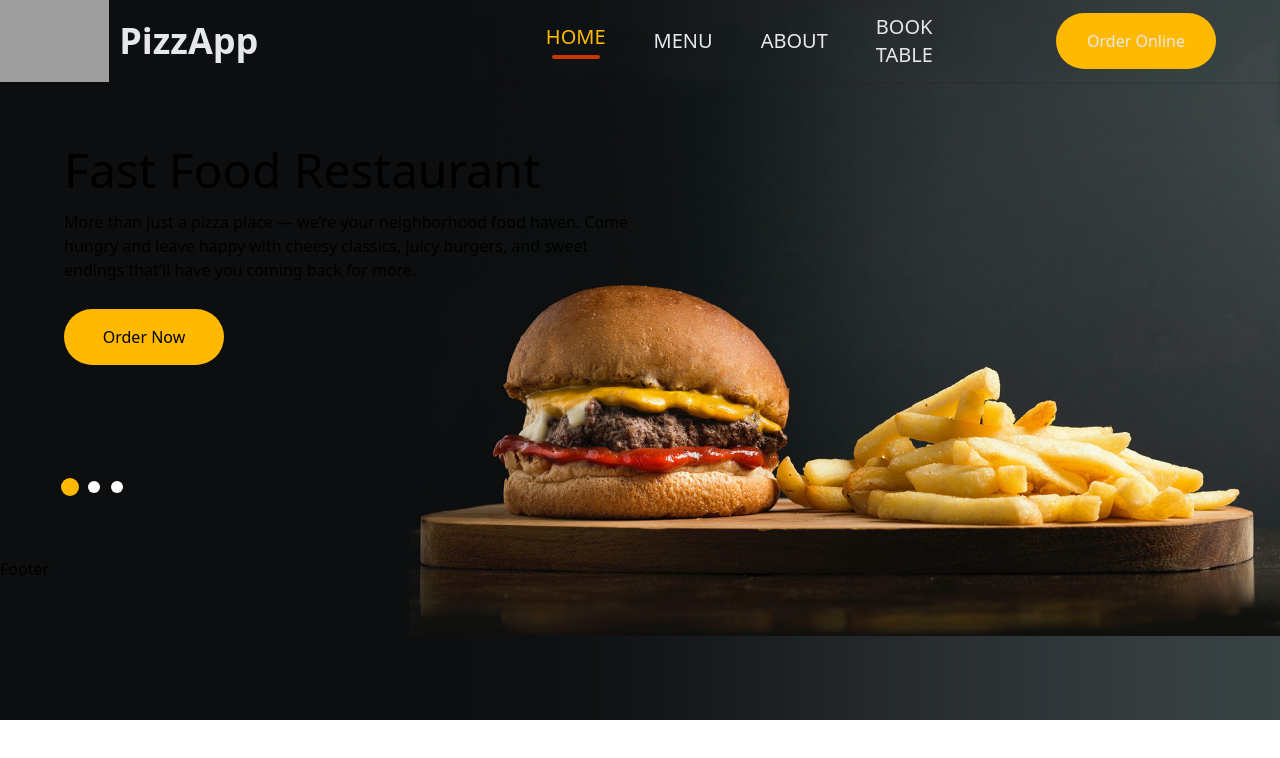
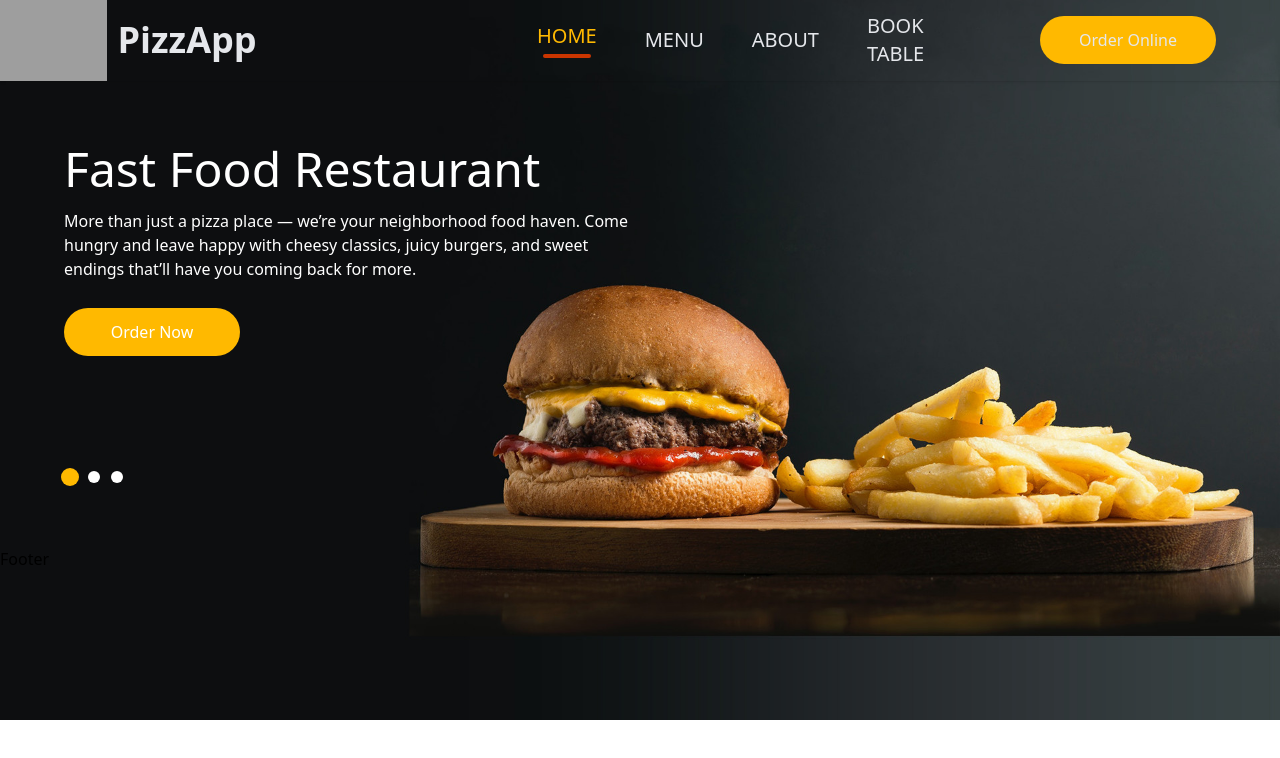
Before and after one commit to Samyrabah-chikhi/Restaurant, a React (Vite) app in the folder Frontend/: page / in a window 1280 px wide. Shown: the top 758 px of the page. Built offline with nearby package versions, Linux system fonts and the light colour scheme; grey boxes are pictures that could not be loaded.

Commit message:
Invisible text on home page corrected and button rearranged

```diff
--- a/Frontend/src/Components/OrderButton.jsx
+++ b/Frontend/src/Components/OrderButton.jsx
@@ -3,7 +3,7 @@ import { Link } from "react-router-dom";
 export default function OrderButton({ name = "Order Online" }) {
   return (
     <Link to="/order">
-      <button className="w-40 h-14 bg-amber-400 active:bg-amber-400 hover:bg-amber-600 hover:text-gray-300 transition duration-500 cursor-pointer rounded-4xl">
+      <button className="w-44 h-12 bg-amber-400 active:bg-amber-400 hover:bg-amber-600 hover:text-gray-300 transition duration-500 cursor-pointer rounded-4xl">
         {name}
       </button>
     </Link>
--- a/Frontend/src/Pages/Home.jsx
+++ b/Frontend/src/Pages/Home.jsx
@@ -9,7 +9,7 @@ export default function Home() {
   ];
   const [currentIndex, setCurrentIndex] = useState(0);
   return (
-    <div className="m-[5%]">
+    <div className="m-[5%] text-white ">
       <img src={hero} className="absolute top-0 left-0 z-[-1]" />
       <div className=" flex flex-col justify-center max-w-1/2 gap-4">
         <h1 className="text-5xl">Fast Food Restaurant</h1>
```
